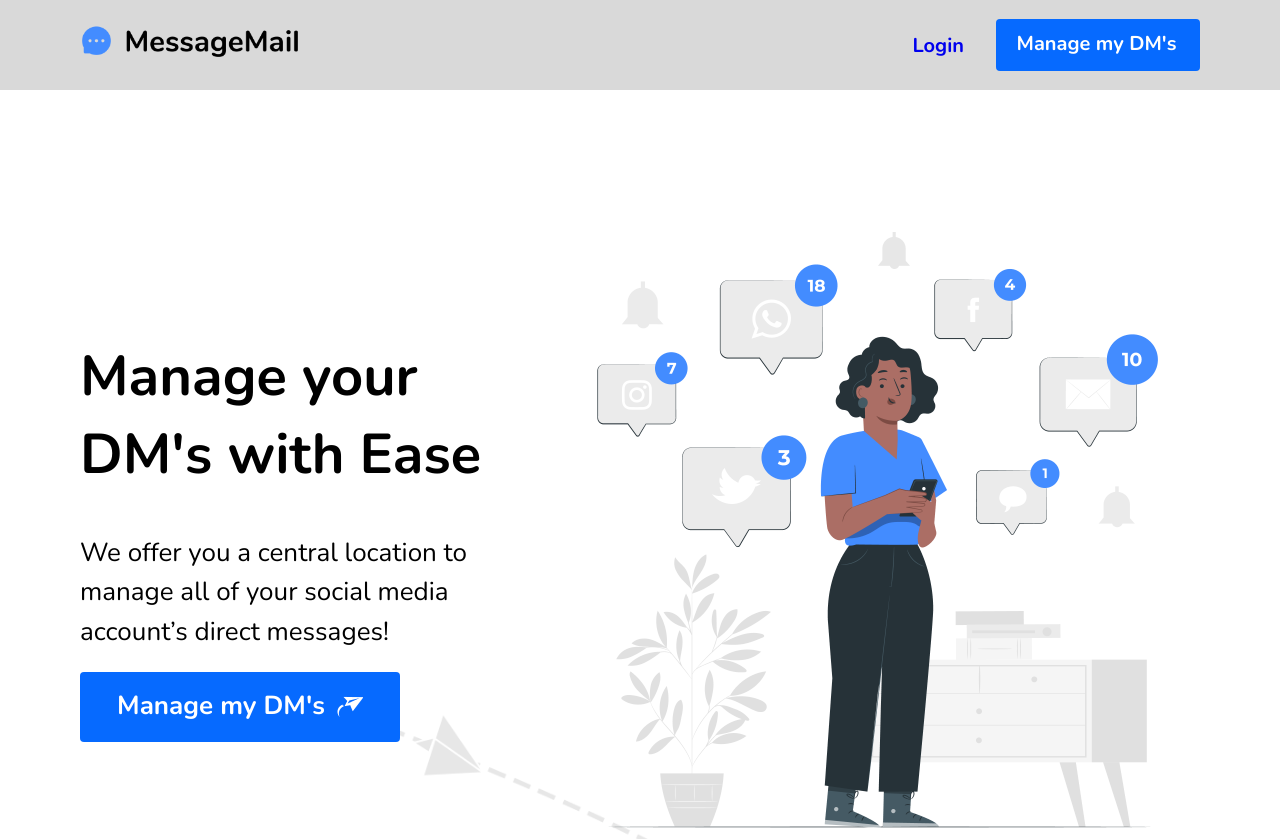
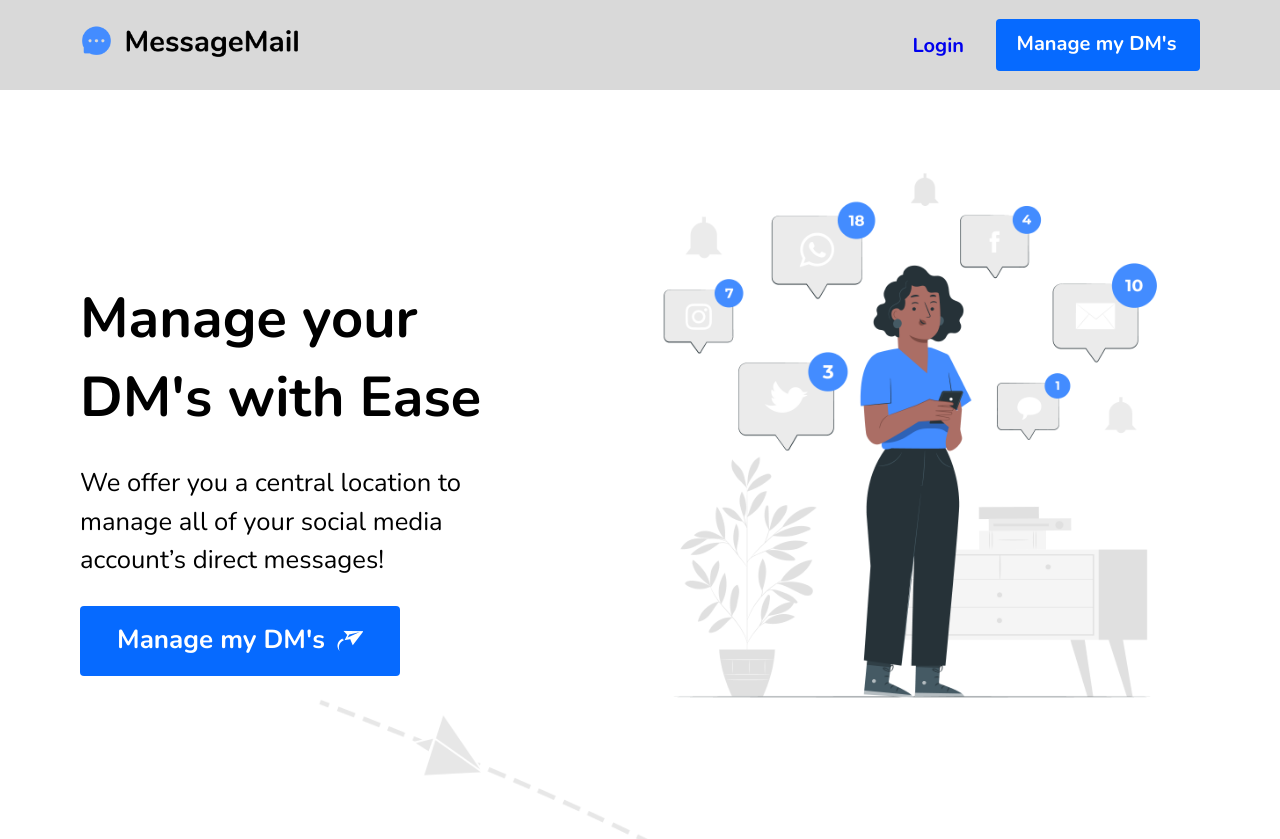
Before and after one commit to VitaliaSvirskaja/messagemail, a React (Vite) app: page / in a window 1280 px wide. Shown: the top 839 px of the page. Built offline with nearby package versions, Linux system fonts and the light colour scheme.

Commit message:
Refactored layout on homepage

```diff
--- a/src/components/home/Features.module.css
+++ b/src/components/home/Features.module.css
@@ -3,8 +3,7 @@
   align-items: center;
   justify-content: center;
   gap: 55px;
-  margin: 0 7.5rem 11.75rem;
-  height: 20.4rem;
+  margin: 0 7.5rem 9rem;
 }
 
 .featureBox {
--- a/src/components/home/Herosection.module.css
+++ b/src/components/home/Herosection.module.css
@@ -1,30 +1,36 @@
 .herosection {
-  height: fit-content;
-  padding: 3.75rem 5rem 6.6rem;
+  padding: 4rem 5rem 6.6rem;
   display: flex;
   justify-content: space-between;
   height: 40.5rem;
+  gap: 6rem;
 }
 
 .banner {
-  padding-top: 60px;
-  width: 655px;
-  height: 648px;
+  width: 580px;
+  height: 570px;
+}
+
+.herosectionLeft {
+  display: flex;
+  flex-direction: column;
+  justify-content: center;
+  gap: 1.6rem;
 }
 
 .headline {
-  padding-top: 150px;
-  width: 472px;
-  height: 158px;
+  font-family: "Nunito", serif;
   font-weight: 700;
-  font-size: 56px;
+  font-size: 3.5rem;
   line-height: 141.7%;
+  margin: 0;
 }
 
 .subheadline {
-  width: 472px;
-  height: 117px;
+  font-family: "Nunito", serif;
   font-weight: 400;
-  font-size: 26px;
+  font-size: 1.6rem;
   line-height: 151.7%;
+  margin: 0;
+  /*width: 495px;*/
 }
--- a/src/components/home/Herosection.tsx
+++ b/src/components/home/Herosection.tsx
@@ -7,7 +7,7 @@ interface Props {}
 export const Herosection = (props: Props) => {
   return (
     <div className={styles.herosection}>
-      <div>
+      <div className={styles.herosectionLeft}>
         <h1 className={styles.headline}>Manage your DM's with Ease</h1>
         <h2 className={styles.subheadline}>
           We offer you a central location to manage all of your social media
```
